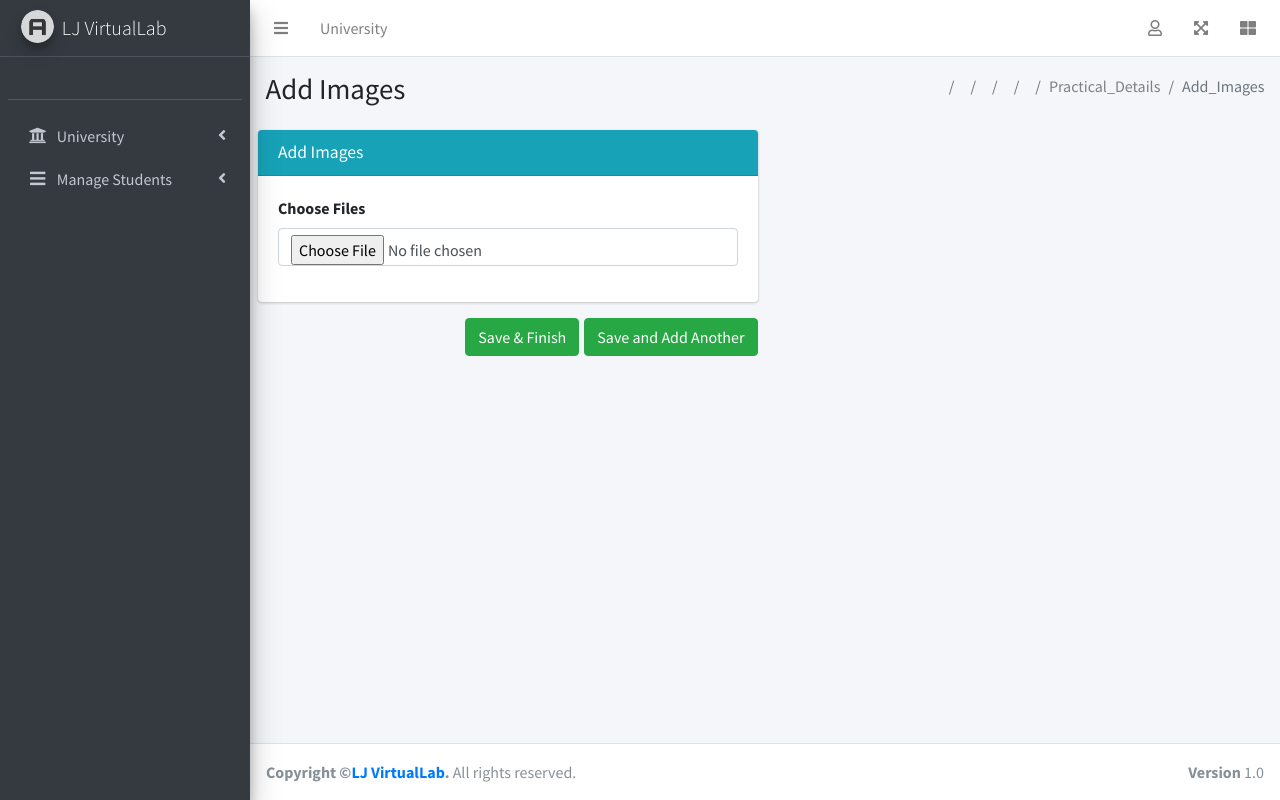
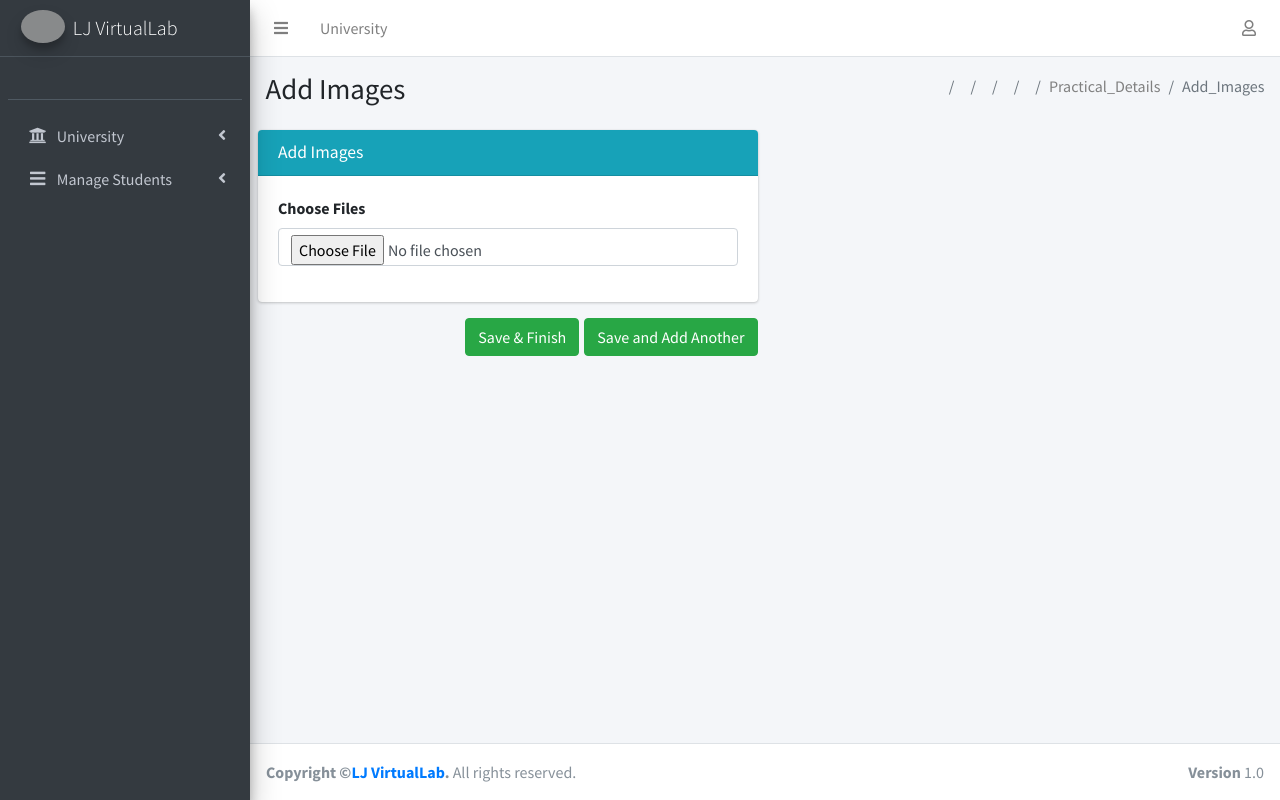
Before and after one commit to DhyeyMakadia/VirtualLab, a Django app: template Practical/templates/add_images.html in a window 1280 px wide. Run offline with Django 3.2, Linux system fonts and the light colour scheme; the template is opened without the code that fills it, so the values that code supplies are empty; some libraries are stand-ins or nearby versions; grey boxes are pictures that could not be loaded.

Commit message:
Commented Full screen and Control Side bar for now and added logo of LJ

```diff
--- a/University/templates/base.html
+++ b/University/templates/base.html
@@ -68,22 +68,22 @@
         </div>
       </li>
 
-      <li class="nav-item">
-        <a class="nav-link" data-widget="fullscreen" href="#" role="button">
-          <i class="fas fa-expand-arrows-alt"></i>
-        </a>
-      </li>
-      <li class="nav-item">
-        <a class="nav-link" data-widget="control-sidebar" data-slide="true" href="#" role="button">
-          <i class="fas fa-th-large"></i>
-        </a>
-      </li>
+<!--      <li class="nav-item">-->
+<!--        <a class="nav-link" data-widget="fullscreen" href="#" role="button">-->
+<!--          <i class="fas fa-expand-arrows-alt"></i>-->
+<!--        </a>-->
+<!--      </li>-->
+<!--      <li class="nav-item">-->
+<!--        <a class="nav-link" data-widget="control-sidebar" data-slide="true" href="#" role="button">-->
+<!--          <i class="fas fa-th-large"></i>-->
+<!--        </a>-->
+<!--      </li>-->
     </ul>
   </nav>
 
   <aside class="main-sidebar sidebar-dark-primary elevation-4">
     <a href="{% url 'dashboard' %}" class="brand-link">
-      <img src="{% static 'dist/img/AdminLTELogo.png' %}" alt="LJ-VirtualLAB Logo" class="brand-image img-circle elevation-3" style="opacity: .8">
+      <img src="{% static 'LJ_logo/lj_logo.png' %}" alt="LJ-VirtualLAB Logo" class="brand-image img-circle elevation-3" style="opacity: .8">
       <span class="brand-text font-weight-light">LJ VirtualLab</span>
     </a>
 
```
